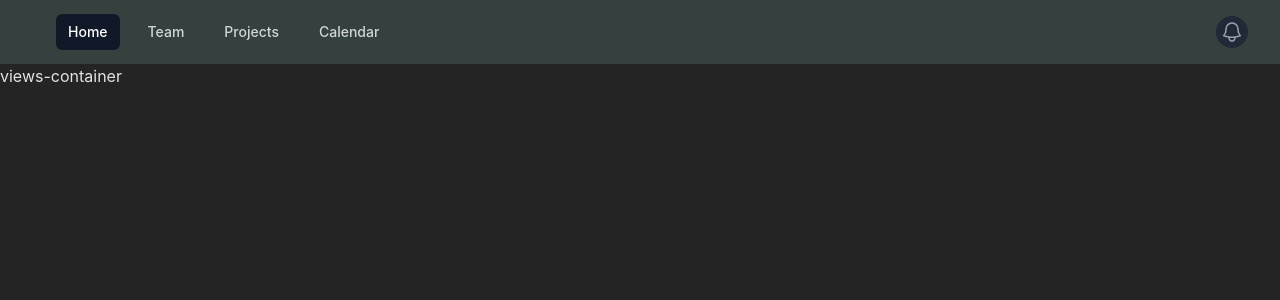
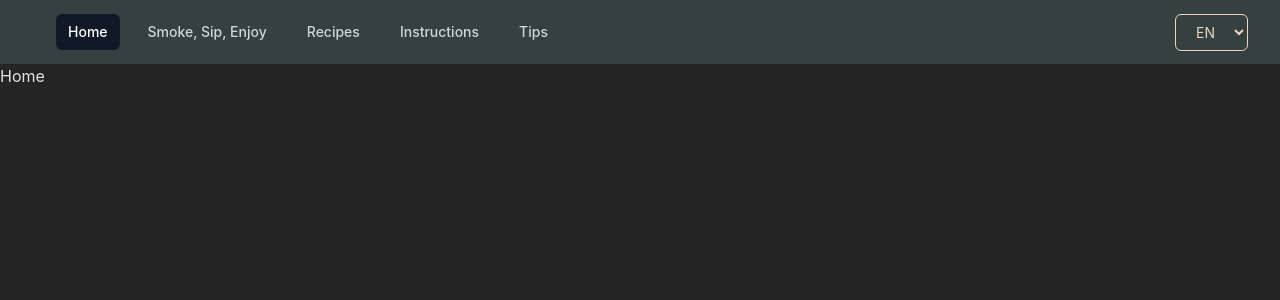
Before and after one commit to levkorsy/lw-v3, a Vue app: page / in a window 1280 px wide. Shown: the top 300 px of the page. Built offline with nearby package versions, Linux system fonts and the light colour scheme.

Commit message:
added i18n added lang switcher

```diff
--- a/package.json
+++ b/package.json
@@ -13,7 +13,8 @@
   "dependencies": {
     "@headlessui/vue": "^1.7.23",
     "@heroicons/vue": "^2.2.0",
-    "vue": "^3.5.13"
+    "vue": "^3.5.13",
+    "vue-i18n": "^10.0.5"
   },
   "devDependencies": {
     "@vitejs/plugin-vue": "^5.2.1",
--- a/src/components/kit/base-navbar.vue
+++ b/src/components/kit/base-navbar.vue
@@ -1,14 +1,32 @@
 <script setup lang="ts">
 
 import {Disclosure, DisclosureButton, DisclosurePanel} from '@headlessui/vue'
-import {Bars3Icon, BellIcon, XMarkIcon} from '@heroicons/vue/24/outline'
+import {Bars3Icon, XMarkIcon} from '@heroicons/vue/24/outline'
+import {useI18n} from 'vue-i18n';
+import {computed, type Ref, ref} from 'vue'
+import LangSwitcher from './lang-switcher.vue'
 
-const navigation = [
-  {name: 'Home', href: '#', current: true},
-  {name: 'Team', href: '#', current: false},
-  {name: 'Projects', href: '#', current: false},
-  {name: 'Calendar', href: '#', current: false},
-]
+const {t} = useI18n();
+
+interface NavigationItem {
+  name: string;
+  href: string;
+  current: boolean;
+}
+
+const navigation = computed(() => [
+  { name: t('NAVBAR.HOME'), href: '#home', current: true },
+  { name: t('NAVBAR.SMOKE_SIP_ENJOY'), href: '#smoke_sip_enjoy', current: false },
+  { name: t('NAVBAR.RECIPES'), href: '#recipes', current: false },
+  { name: t('NAVBAR.INSTRUCTIONS'), href: '#instructions', current: false },
+  { name: t('NAVBAR.TIPS'), href: '#tips', current: false },
+]);
+
+const handleNavigation = (item: NavigationItem) => {
+  navigation.value.forEach((navItem) => {
+    navItem.current = navItem.name === item.name
+  })
+}
 </script>
 
 <template>
@@ -30,17 +48,14 @@ const navigation = [
             <div class="flex space-x-4">
               <a v-for="item in navigation" :key="item.name" :href="item.href"
                  :class="[item.current ? 'bg-gray-900 text-white' : 'text-gray-300 hover:bg-gray-700 hover:text-white', 'rounded-md px-3 py-2 text-sm font-medium']"
-                 :aria-current="item.current ? 'page' : undefined">{{ item.name }}</a>
+                 :aria-current="item.current ? 'page' : undefined"
+                 @click="handleNavigation(item)"
+              >{{ item.name }}</a>
             </div>
           </div>
         </div>
         <div class="absolute inset-y-0 right-0 flex items-center pr-2 sm:static sm:inset-auto sm:ml-6 sm:pr-0">
-          <button type="button"
-                  class="relative rounded-full bg-gray-800 p-1 text-gray-400 hover:text-white focus:outline-none focus:ring-2 focus:ring-white focus:ring-offset-2 focus:ring-offset-gray-800">
-            <span class="absolute -inset-1.5"/>
-            <span class="sr-only">View notifications</span>
-            <BellIcon class="size-6" aria-hidden="true"/>
-          </button>
+          <lang-switcher class="ml-3"/>
         </div>
       </div>
     </div>
@@ -49,7 +64,9 @@ const navigation = [
       <div class="space-y-1 px-2 pb-3 pt-2">
         <DisclosureButton v-for="item in navigation" :key="item.name" as="a" :href="item.href"
                           :class="[item.current ? 'bg-gray-900 text-white' : 'text-gray-300 hover:bg-gray-700 hover:text-white', 'block rounded-md px-3 py-2 text-base font-medium']"
-                          :aria-current="item.current ? 'page' : undefined">{{ item.name }}
+                          :aria-current="item.current ? 'page' : undefined"
+                          @click="handleNavigation(item)"
+        >{{ item.name }}
         </DisclosureButton>
       </div>
     </DisclosurePanel>
--- /dev/null
+++ b/src/components/kit/lang-switcher.vue
@@ -0,0 +1,23 @@
+<template>
+  <div class="locale-changer relative">
+    <select
+        v-model="locale"
+        class="block w-full px-4 py-2 text-sm text-secondary uppercase border border-secondary rounded-md shadow-sm focus:outline-none focus:ring-2 focus:ring-tertiary focus:border-tertiary bg-primary"
+    >
+      <option
+          v-for="locale in availableLocales"
+          :key="`locale-${locale}`"
+          :value="locale"
+          class="text-secondary uppercase"
+      >
+        {{ locale }}
+      </option>
+    </select>
+  </div>
+</template>
+
+<script setup>
+import { useI18n } from 'vue-i18n';
+
+const { locale, availableLocales } = useI18n();
+</script>
--- a/src/components/kit/views-container.vue
+++ b/src/components/kit/views-container.vue
@@ -1,9 +1,8 @@
 <script setup lang="ts">
-
 </script>
 
 <template>
-  views-container
+  {{ $t('NAVBAR.HOME') }}
 </template>
 
 <style scoped>
--- /dev/null
+++ b/src/plugins/i18n/available-languages.enum.ts
@@ -0,0 +1,4 @@
+export enum AvailableLanguages {
+  EN = 'en',
+  ES = 'es',
+}
--- /dev/null
+++ b/src/plugins/i18n/index.ts
@@ -0,0 +1,16 @@
+import { createI18n } from 'vue-i18n';
+import { AvailableLanguages } from './available-languages.enum';
+
+import en from './translations/en.json';
+import es from './translations/es.json';
+
+const i18n = createI18n({
+  locale: AvailableLanguages.EN,
+  fallbackLocale: AvailableLanguages.ES,
+  messages: {
+    en,
+    es,
+  },
+});
+
+export default i18n;
--- /dev/null
+++ b/src/plugins/i18n/translations/en.json
@@ -0,0 +1,9 @@
+{
+  "NAVBAR": {
+    "HOME": "Home",
+    "SMOKE_SIP_ENJOY": "Smoke, Sip, Enjoy",
+    "RECIPES": "Recipes",
+    "INSTRUCTIONS": "Instructions",
+    "TIPS": "Tips"
+  }
+}
--- /dev/null
+++ b/src/plugins/i18n/translations/es.json
@@ -0,0 +1,9 @@
+{
+  "NAVBAR": {
+    "HOME": "Inicio",
+    "SMOKE_SIP_ENJOY": "Fumar, Beber, Disfrutar",
+    "RECIPES": "Recetas",
+    "INSTRUCTIONS": "Instrucciones",
+    "TIPS": "Consejos"
+  }
+}
```
Also changed, not shown: src/main.ts (+7 -1 lines), 1 other file (tests, documents, lock files or other folders).
